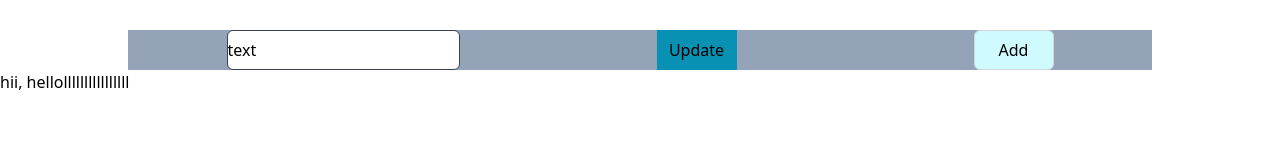
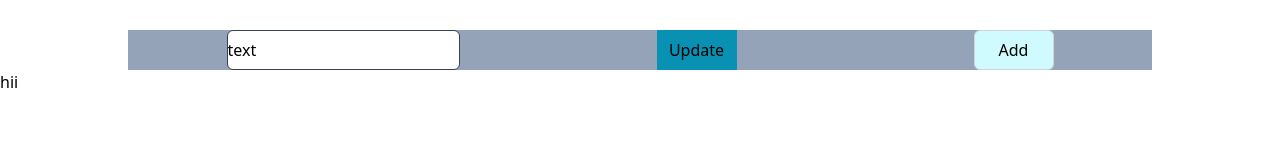
Before and after one commit to SandyN90/ToDo-App, a React (Vite) app: page / in a window 1280 px wide. Shown: the part 134-294 px from the top of the page. Built offline with nearby package versions, Linux system fonts and the light colour scheme.

Commit message:
Added new code

```diff
--- a/src/components/HelloWorld.jsx
+++ b/src/components/HelloWorld.jsx
@@ -2,7 +2,7 @@ export default function HelloWorld(){
     return (
         <>
         <h1>
-            hii, hellollllllllllllllll
+            hii
         </h1>
         </>
     )
```
